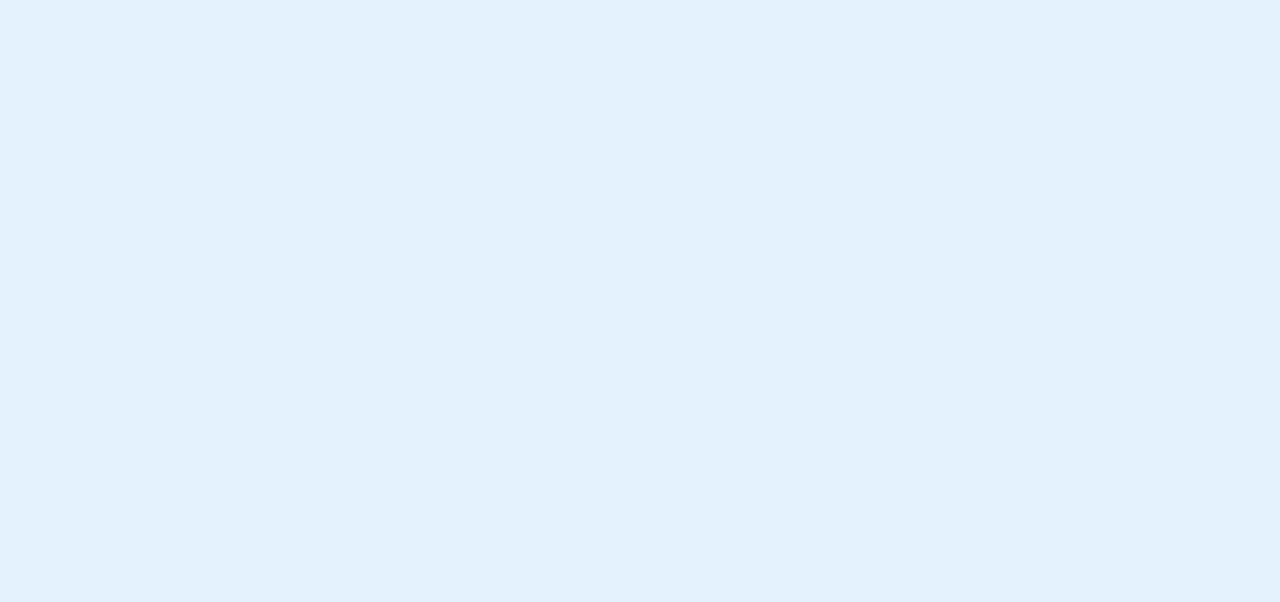
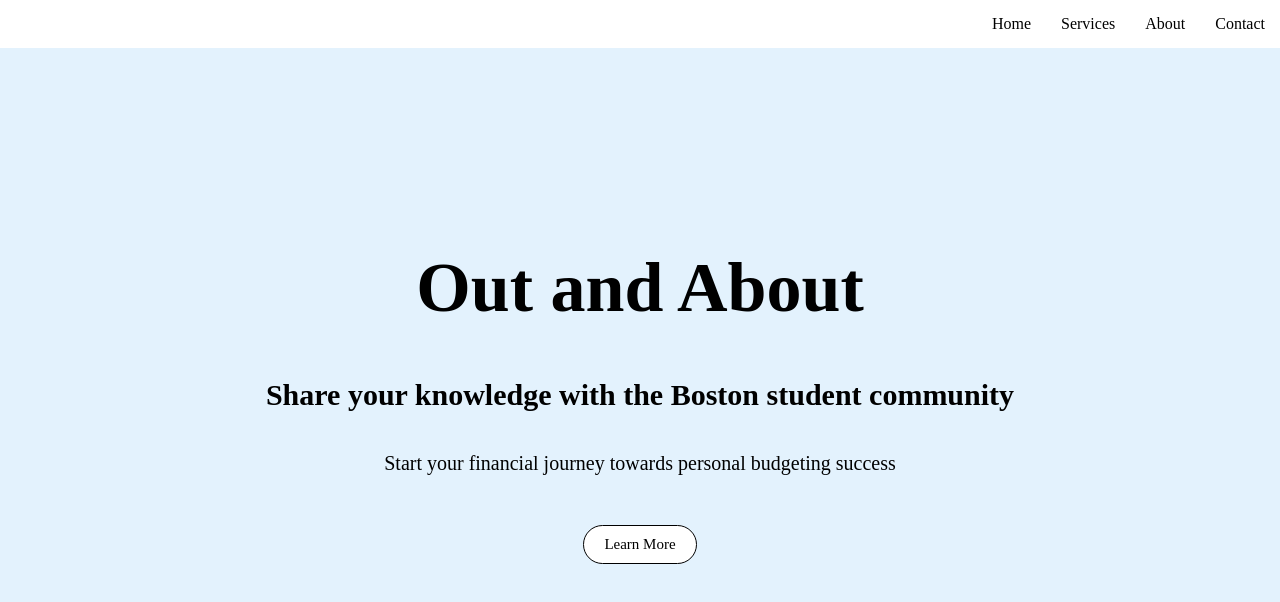
Before and after one commit to VeronicaGarza/webdev, a React (Vite) app: page / in a window 1280 px wide. Before the commit this address had no page. Shown: the top 602 px of the page. Built offline with nearby package versions, Linux system fonts and the light colour scheme.

Commit message:
url link

```diff
--- a/src/App.jsx
+++ b/src/App.jsx
@@ -12,7 +12,7 @@
     <div>
       <main>
         <Routes>
-          <Route path="/webdev" element={<Home />} />
+          <Route path="/" element={<Home />} />
           <Route path="/contact" element={<Contact />} />
           <Route path="/services" element={<Services />} />
           <Route path="/about" element={<About />} />
```
